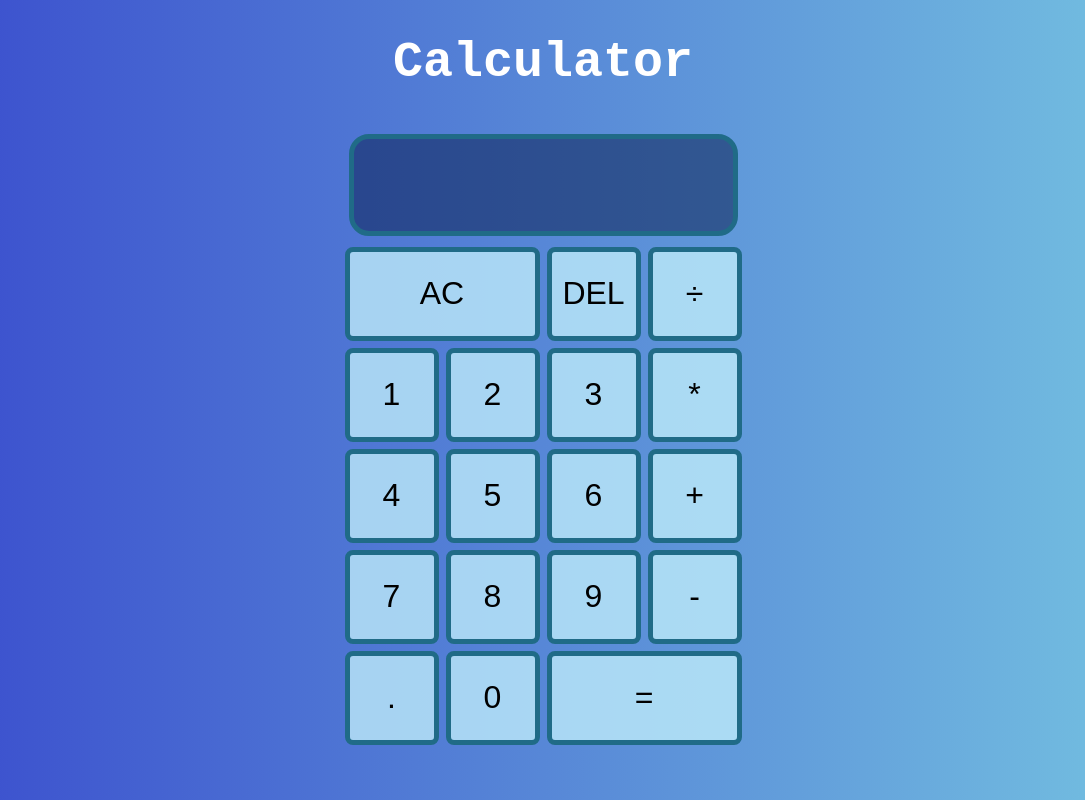
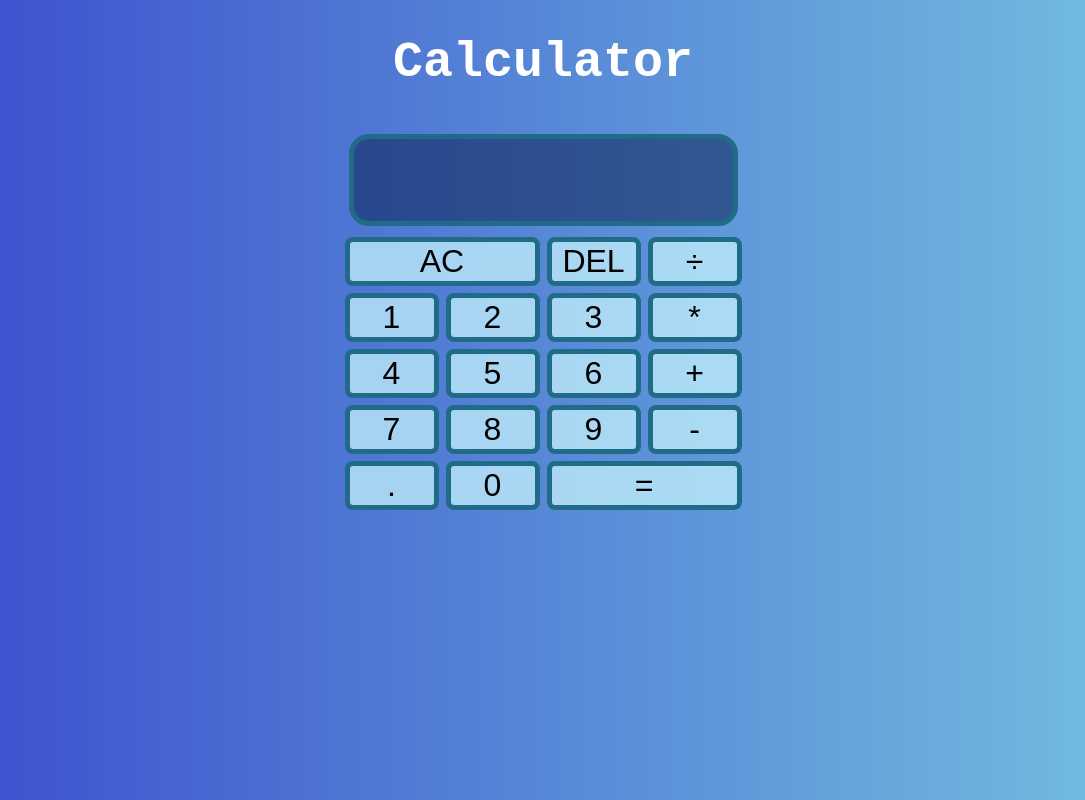
Before and after one commit to lhernandez5/CalculatorApp, a React (Create React App) app: page / in a window 1280 px wide. Shown: the whole page, without its empty margins (97-1182 px from the left). Built offline with nearby package versions, Linux system fonts and the light colour scheme.

Commit message:
updated css

```diff
--- a/src/App.js
+++ b/src/App.js
@@ -133,7 +133,7 @@ function App() {
   return (
     <div>
       <h1 className="heading">Calculator</h1>
-      <div className="calculatorContainer">
+      {/* <div className="calculatorContainer"> */}
         <div className="calculator-grid">
           <div className="output">
             <div className="previous-operand">
@@ -174,7 +174,7 @@ function App() {
             =
           </button>
         </div>
-      </div>
+      {/* </div> */}
     </div>
   );
 }
--- a/src/styles.css
+++ b/src/styles.css
@@ -1,5 +1,7 @@
-*, *::before, *::after {
-    box-sizing:border-box
+*,
+*::before,
+*::after {
+  box-sizing: border-box;
 }
 
 body {
@@ -10,7 +12,7 @@ body {
 .heading {
   color: white;
   text-align: center;
-    font-family: 'Courier New', Courier, monospace;
+  font-family: "Courier New", Courier, monospace;
   font-size: 50px;
 }
 
@@ -18,7 +20,7 @@ body {
   display: grid;
   justify-content: center;
   grid-template-columns: repeat(4, 6rem);
-    grid-template-rows: minmax(7rem, auto) repeat(5, 6rem);
+  grid-template-rows: minmax(auto, 4fr) 2fr;
   border-radius: 130px;
   margin: 3% 24%;
   gap: 5px;
@@ -26,7 +28,7 @@ body {
 
 .calculator-grid > button {
   cursor: pointer;
-    font-size:  2rem;
+  font-size: 2rem;
   border: 5px solid rgb(32, 107, 135);
   background-color: rgba(196, 242, 252, 0.75);
   border-radius: 8px;
@@ -50,7 +52,7 @@ body {
   flex-direction: column;
   align-items: flex-end;
   justify-content: space-around;
-    padding: .75rem;
+  padding: 0.75rem;
   word-wrap: break-word;
   word-break: break-all;
   border-radius: 20px;
@@ -58,7 +60,7 @@ body {
 }
 
 .output .previous-operand {
-    color: white
+  color: white;
 }
 
 .output .current-operand {
```
Lines whose indentation alone changed are shown as unchanged.
